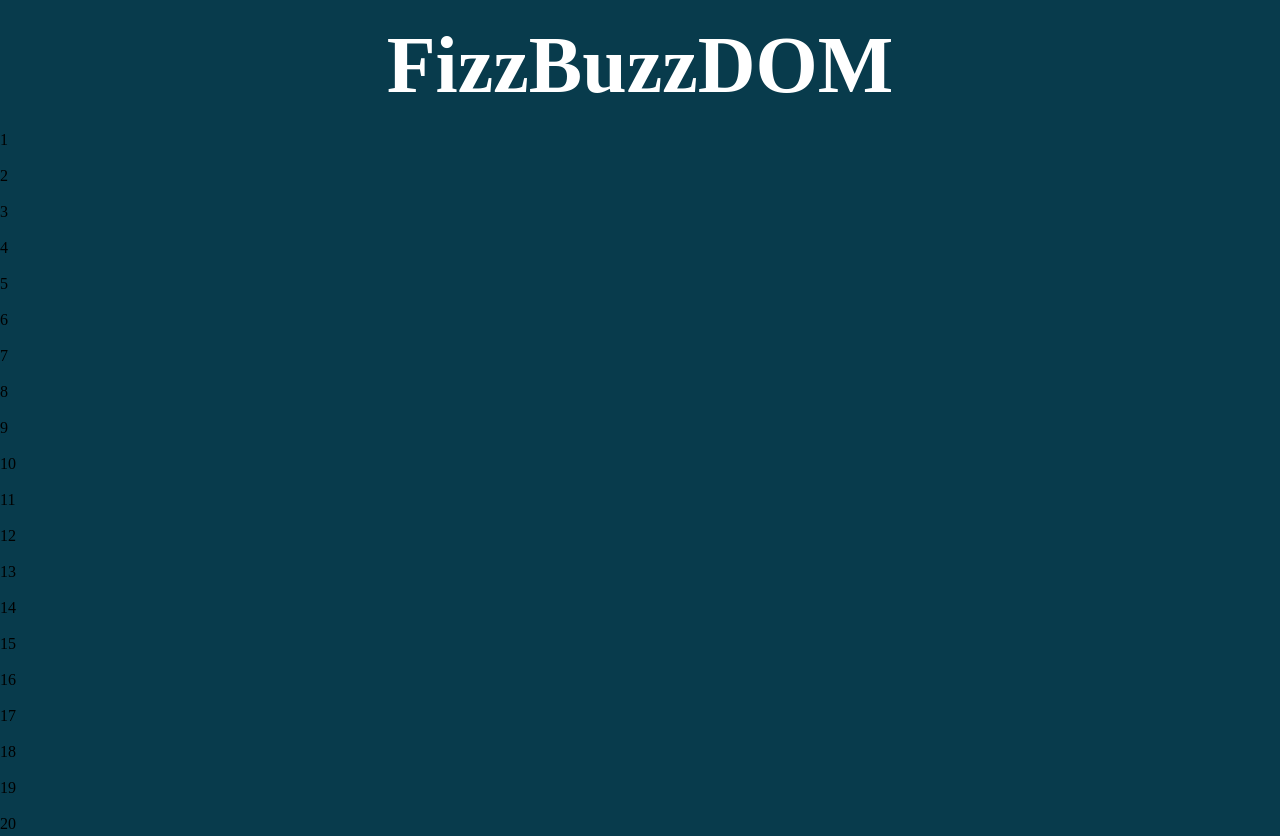
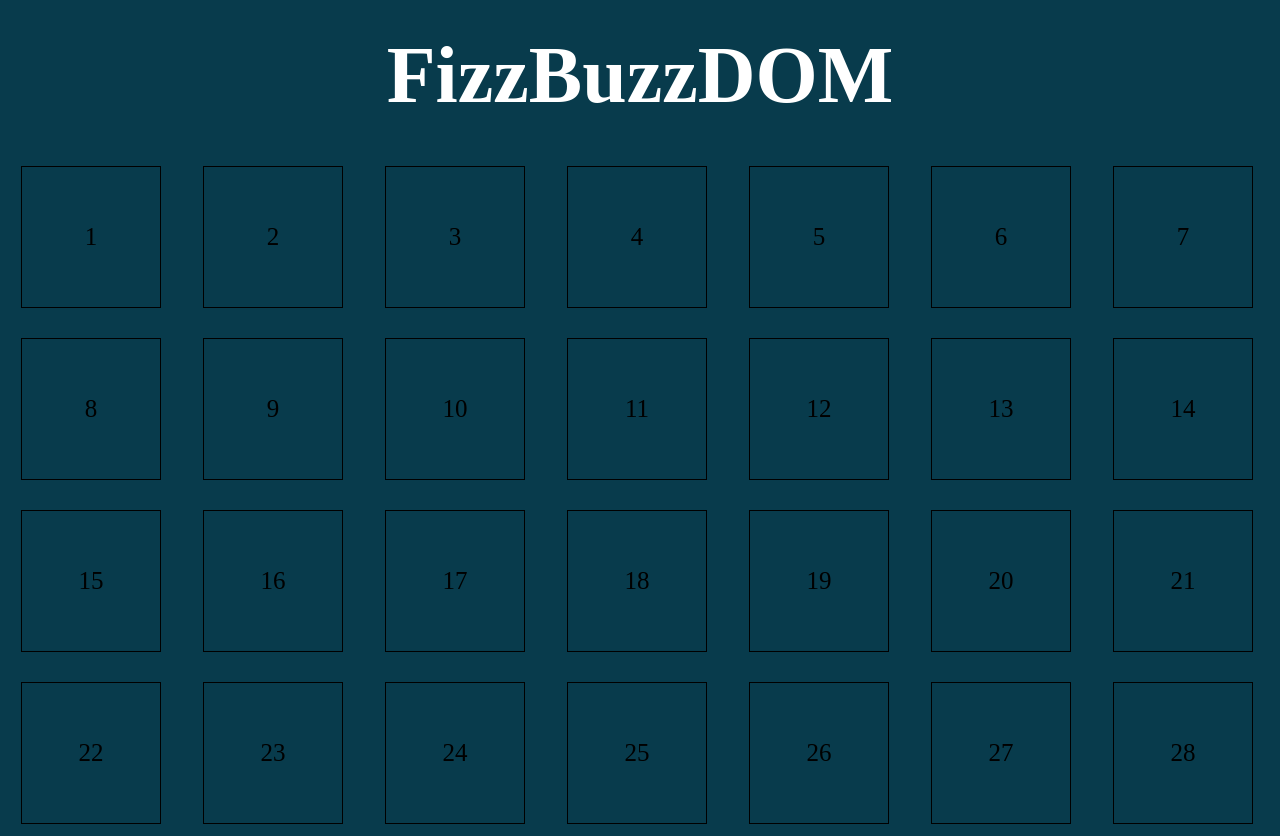
Before and after one commit to KSigma91/js-fizzbuzzdom, a plain HTML site: page index.html in a window 1280 px wide. Shown: the top 836 px of the page. Drawn offline with Linux system fonts and the light colour scheme.

Commit message:
struttura grafica

```diff
--- a/css/style.css
+++ b/css/style.css
@@ -4,14 +4,38 @@
     padding: 0;
 }
 
-.container {
+li {
+    list-style-type: none;
+}
+
+#mio_id {
     width: 100%;
+    /* height: 100vh; */
     background: #083B4C;
 }
 
-#mio_id {
+#mio_id h1 {
     text-align: center;
+    font-size: 80px;
     color: white;
-    font-size: 80px;
-    padding: 20px;
+    padding: 30px;
 }
+
+#mio_id .list {
+    margin: auto;
+    max-width: 1600px;
+    display: flex;
+    justify-content: space-evenly;
+    flex-wrap: wrap;
+}
+
+#mio_id .list .box {
+    margin: 15px;
+    min-width: 140px;
+    min-height: 140px;
+    border: 1px solid black;
+    text-align: center;
+    line-height: 140px;
+    font-size: 25px;
+    font-weight: 500;
+}
--- a/index.html
+++ b/index.html
@@ -10,9 +10,9 @@
 </head>
 <body>
 
-    <div class="container">
+    <div id="mio_id">
 
-        <h1 id="mio_id">FizzBuzzDOM</h1>
+        <h1>FizzBuzzDOM</h1>
 
         <ul class="list">
         </ul>
--- a/js/script.js
+++ b/js/script.js
@@ -10,17 +10,18 @@ for (let i = 1; i <= 100; i++) {
     ul.append (li);
     console.log("numero: " + i);
 
-    // se ci sono multipli di 3 stampo Fizz
-    // se ci sono multipli di 5 stampo Buzz
-    // se ci sono sia multipli di 3 e che di 5 stampo FizzBuzz
+    /*
+      se ci sono multipli di 3 stampo Fizz
+      se ci sono multipli di 5 stampo Buzz
+      se ci sono sia multipli di 3 e che di 5 stampo FizzBuzz
+    */
     if (i % 3 == 0) {
         risultato = "fizz";
-    }   else if (i % 5 == 0) {
+    } else if (i % 5 == 0) {
         risultato = "buzz";
-    } else  {
-        (i % 3 % 5 == 0);
+    } else {
+        risultato = (i % 3 % 5 == 0);
         risultato = "fizzbuzz";
     }
-
     console.log(risultato);
 }
```
